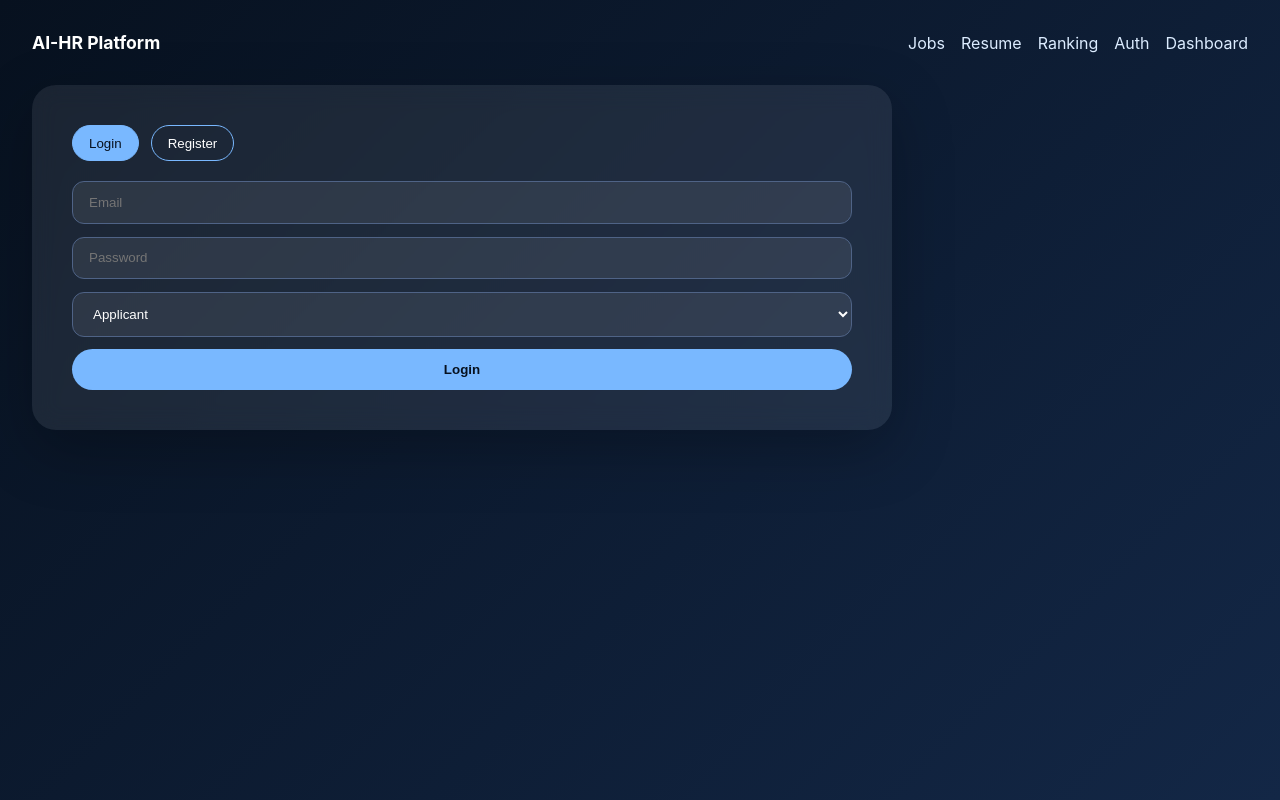
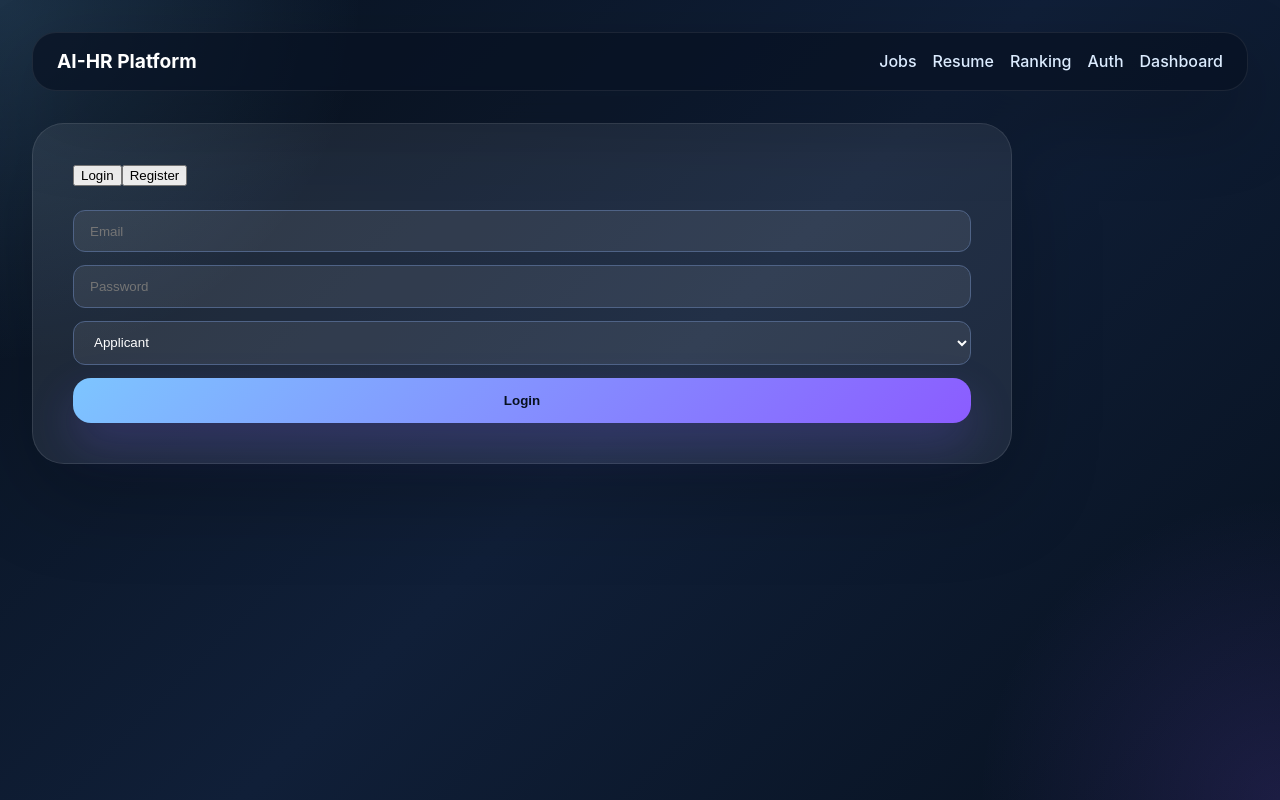
Before and after one commit to akash-golla/-Applicant-Tracking-System, a React (Vite) app in the folder client/: page /auth in a window 1280 px wide. Built offline with nearby package versions, Linux system fonts and the light colour scheme.

Commit message:
ui interface changes

```diff
--- a/client/src/App.jsx
+++ b/client/src/App.jsx
@@ -41,6 +41,7 @@ function App() {
         </div>
       </nav>
 
+      <main className="page-content">
         <Routes>
           <Route path="/" element={<Home />} />
           <Route path="/jobs" element={<JobsPage />} />
@@ -49,6 +50,7 @@ function App() {
           <Route path="/auth" element={<AuthPage />} />
           <Route path="/dashboard" element={<DashboardPage />} />
         </Routes>
+      </main>
     </div>
   )
 }
--- a/client/src/index.css
+++ b/client/src/index.css
@@ -1,16 +1,22 @@
 :root {
   font-family: Inter, system-ui, -apple-system, BlinkMacSystemFont, 'Segoe UI', sans-serif;
   color: #e5eefb;
-  background: linear-gradient(135deg, #07111f, #132746);
+  background: #07111f;
+  background-image:
+    radial-gradient(circle at top left, rgba(124, 197, 255, 0.18), transparent 24%),
+    radial-gradient(circle at bottom right, rgba(139, 92, 255, 0.16), transparent 20%),
+    linear-gradient(135deg, #08121f 0%, #101f38 50%, #07111f 100%);
   font-synthesis: none;
   text-rendering: optimizeLegibility;
   -webkit-font-smoothing: antialiased;
   -moz-osx-font-smoothing: grayscale;
+  overflow-x: hidden;
 }
 
 body {
   margin: 0;
   min-height: 100vh;
+  background-attachment: fixed;
 }
 
 * {
@@ -24,6 +30,7 @@ body {
 .app-shell {
   min-height: 100vh;
   padding: 2rem;
+  animation: fadeIn 0.8s ease both;
 }
 
 .topbar {
@@ -31,93 +38,291 @@ body {
   justify-content: space-between;
   align-items: center;
   margin-bottom: 2rem;
+  padding: 1rem 1.5rem;
+  background: rgba(8, 17, 34, 0.72);
+  border: 1px solid rgba(255, 255, 255, 0.08);
+  border-radius: 24px;
+  backdrop-filter: blur(18px);
+  box-shadow: 0 30px 80px rgba(0, 0, 0, 0.24);
+  position: sticky;
+  top: 1rem;
+  z-index: 20;
+  animation: slideDown 0.9s ease both;
 }
 
 .brand {
   color: #fff;
   text-decoration: none;
   font-weight: 700;
-  font-size: 1.1rem;
+  font-size: 1.2rem;
 }
 
 .nav-links {
   display: flex;
   gap: 1rem;
+  flex-wrap: wrap;
 }
 
 .nav-links a {
   color: #dcecff;
   text-decoration: none;
+  position: relative;
+  font-weight: 500;
+  padding: 0.15rem 0;
+  transition: color 0.25s ease;
 }
 
-.hero-card, .panel {
-  max-width: 860px;
+.nav-links a::after {
+  content: '';
+  position: absolute;
+  left: 0;
+  bottom: -4px;
+  width: 0;
+  height: 2px;
+  background: linear-gradient(90deg, #7dc5ff, #d7a4ff);
+  transition: width 0.25s ease;
+}
+
+.nav-links a:hover {
+  color: #fff;
+}
+
+.nav-links a:hover::after {
+  width: 100%;
+}
+
+.page-content {
+  display: grid;
+  gap: 1.6rem;
+  animation: fadeInUp 0.8s ease both;
+}
+
+.hero-card,
+.panel {
+  max-width: 980px;
   padding: 2.5rem;
-  border-radius: 24px;
+  border-radius: 32px;
   background: rgba(255, 255, 255, 0.08);
-  backdrop-filter: blur(12px);
-  box-shadow: 0 20px 60px rgba(0, 0, 0, 0.25);
+  backdrop-filter: blur(20px);
+  border: 1px solid rgba(255, 255, 255, 0.1);
+  box-shadow: 0 30px 90px rgba(0, 0, 0, 0.24);
+}
+
+.hero-card {
+  position: relative;
+  overflow: hidden;
+}
+
+.hero-card::before {
+  content: '';
+  position: absolute;
+  inset: 0;
+  background: radial-gradient(circle at top right, rgba(124, 92, 255, 0.18), transparent 24%);
+  pointer-events: none;
 }
 
 .eyebrow {
   text-transform: uppercase;
-  letter-spacing: 0.2em;
-  color: #79b8ff;
+  letter-spacing: 0.22em;
+  color: #84c6ff;
   font-weight: 700;
-  margin-bottom: 0.75rem;
+  margin-bottom: 0.9rem;
 }
 
-h1, h2, h3 {
+h1,
+h2,
+h3 {
   margin: 0 0 1rem;
 }
 
+h1 {
+  font-size: clamp(2.5rem, 4.8vw, 4.2rem);
+  line-height: 1.05;
+}
+
 p {
-  line-height: 1.6;
+  line-height: 1.75;
   margin: 0 0 1rem;
+  color: #dcecff;
 }
 
 .actions {
   display: flex;
   gap: 1rem;
-  margin-top: 1.5rem;
+  margin-top: 1.8rem;
+  flex-wrap: wrap;
 }
 
-.btn, .auth-form button {
-  display: inline-block;
-  padding: 0.8rem 1.2rem;
+.btn,
+.auth-form button {
+  display: inline-flex;
+  align-items: center;
+  justify-content: center;
+  padding: 0.95rem 1.35rem;
   border-radius: 999px;
-  background: #79b8ff;
+  background: linear-gradient(135deg, #7dc5ff, #8b5cff);
   color: #07111f;
   text-decoration: none;
   font-weight: 700;
   border: none;
   cursor: pointer;
+  transition: transform 0.22s ease, box-shadow 0.22s ease, filter 0.22s ease;
+  box-shadow: 0 20px 45px rgba(124, 92, 255, 0.22);
+}
+
+.btn:hover,
+.auth-form button:hover {
+  transform: translateY(-2px);
+  box-shadow: 0 26px 55px rgba(124, 92, 255, 0.28);
 }
 
 .btn-secondary {
-  background: transparent;
+  background: rgba(255, 255, 255, 0.08);
   color: #fff;
-  border: 1px solid #79b8ff;
+  border: 1px solid rgba(125, 197, 255, 0.4);
 }
 
-.auth-toggle {
-  display: flex;
-  gap: 0.75rem;
-  margin-bottom: 1.25rem;
+.btn-secondary:hover {
+  background: rgba(255, 255, 255, 0.14);
 }
 
-.auth-toggle button {
-  background: transparent;
-  color: #fff;
-  border: 1px solid #79b8ff;
-  border-radius: 999px;
-  padding: 0.6rem 1rem;
-  cursor: pointer;
+.auth-form {
+  display: grid;
+  gap: 1rem;
+  margin-top: 1.5rem;
 }
 
-.auth-toggle button.active {
-  background: #79b8ff;
-  color: #07111f;
+.auth-form input,
+.auth-form select,
+.auth-form button {
+  width: 100%;
+  border-radius: 18px;
+}
+
+.auth-form input,
+.auth-form select {
+  padding: 1rem 1.1rem;
+  border: 1px solid rgba(255, 255, 255, 0.12);
+  background: rgba(255, 255, 255, 0.06);
+  color: #fff;
+  outline: none;
+  transition: border-color 0.25s ease, box-shadow 0.25s ease, background 0.25s ease;
+}
+
+.auth-form input:focus,
+.auth-form select:focus {
+  border-color: #7dc5ff;
+  box-shadow: 0 0 0 4px rgba(125, 197, 255, 0.12);
+  background: rgba(255, 255, 255, 0.12);
+}
+
+.auth-form input::file-selector-button {
+  border-radius: 14px;
+  background: rgba(255, 255, 255, 0.1);
+  color: #fff;
+  border: 1px solid rgba(255, 255, 255, 0.14);
+}
+
+.message {
+  margin-top: 1rem;
+  color: #b1d9ff;
+}
+
+.job-list {
+  display: grid;
+  gap: 1.2rem;
+  margin-top: 1rem;
+}
+
+.job-card {
+  border-radius: 24px;
+  padding: 1.75rem;
+  background: rgba(8, 17, 34, 0.9);
+  border: 1px solid rgba(255, 255, 255, 0.08);
+  box-shadow: 0 24px 70px rgba(0, 0, 0, 0.25);
+  transition: transform 0.3s ease, box-shadow 0.3s ease;
+  animation: cardPop 0.9s ease both;
+}
+
+.job-card:hover {
+  transform: translateY(-6px);
+  box-shadow: 0 34px 90px rgba(0, 0, 0, 0.32);
+}
+
+.auth-panel,
+.panel {
+  animation: fadeInUp 0.9s ease both;
+}
+
+@media (max-width: 1024px) {
+  .app-shell {
+    padding: 1.2rem;
+  }
+
+  .topbar {
+    flex-direction: column;
+    align-items: stretch;
+    gap: 0.9rem;
+  }
+
+  .nav-links {
+    justify-content: center;
+  }
+}
+
+@media (max-width: 768px) {
+  .actions {
+    flex-direction: column;
+    align-items: stretch;
+  }
+
+  .job-card {
+    padding: 1.4rem;
+  }
+}
+
+@keyframes fadeIn {
+  from {
+    opacity: 0;
+    transform: translateY(12px);
+  }
+  to {
+    opacity: 1;
+    transform: translateY(0);
+  }
+}
+
+@keyframes fadeInUp {
+  from {
+    opacity: 0;
+    transform: translateY(16px);
+  }
+  to {
+    opacity: 1;
+    transform: translateY(0);
+  }
+}
+
+@keyframes slideDown {
+  from {
+    opacity: 0;
+    transform: translateY(-24px);
+  }
+  to {
+    opacity: 1;
+    transform: translateY(0);
+  }
+}
+
+@keyframes cardPop {
+  from {
+    opacity: 0;
+    transform: translateY(18px);
+  }
+  to {
+    opacity: 1;
+    transform: translateY(0);
+  }
 }
 
 .auth-form {
```
Also changed, not shown: 2 other files (tests, documents, lock files or other folders). Lines whose indentation alone changed are shown as unchanged.
